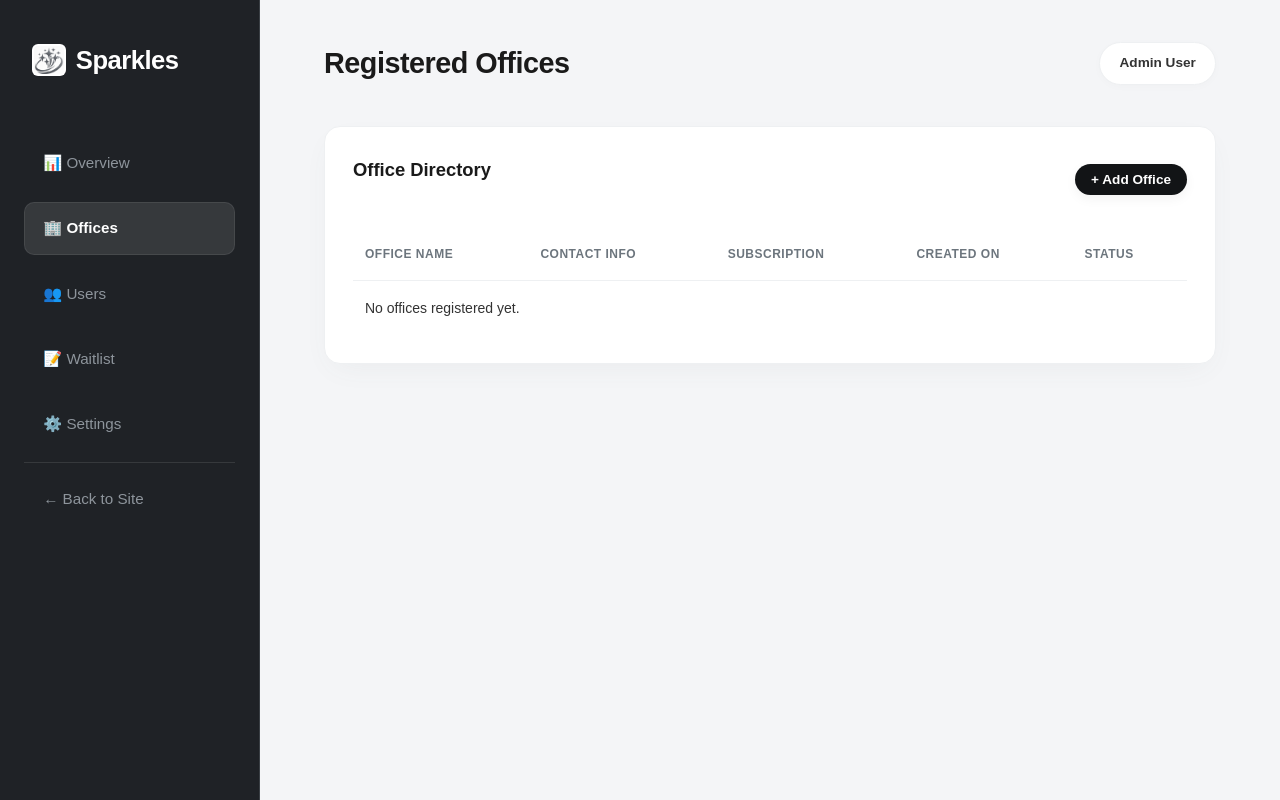
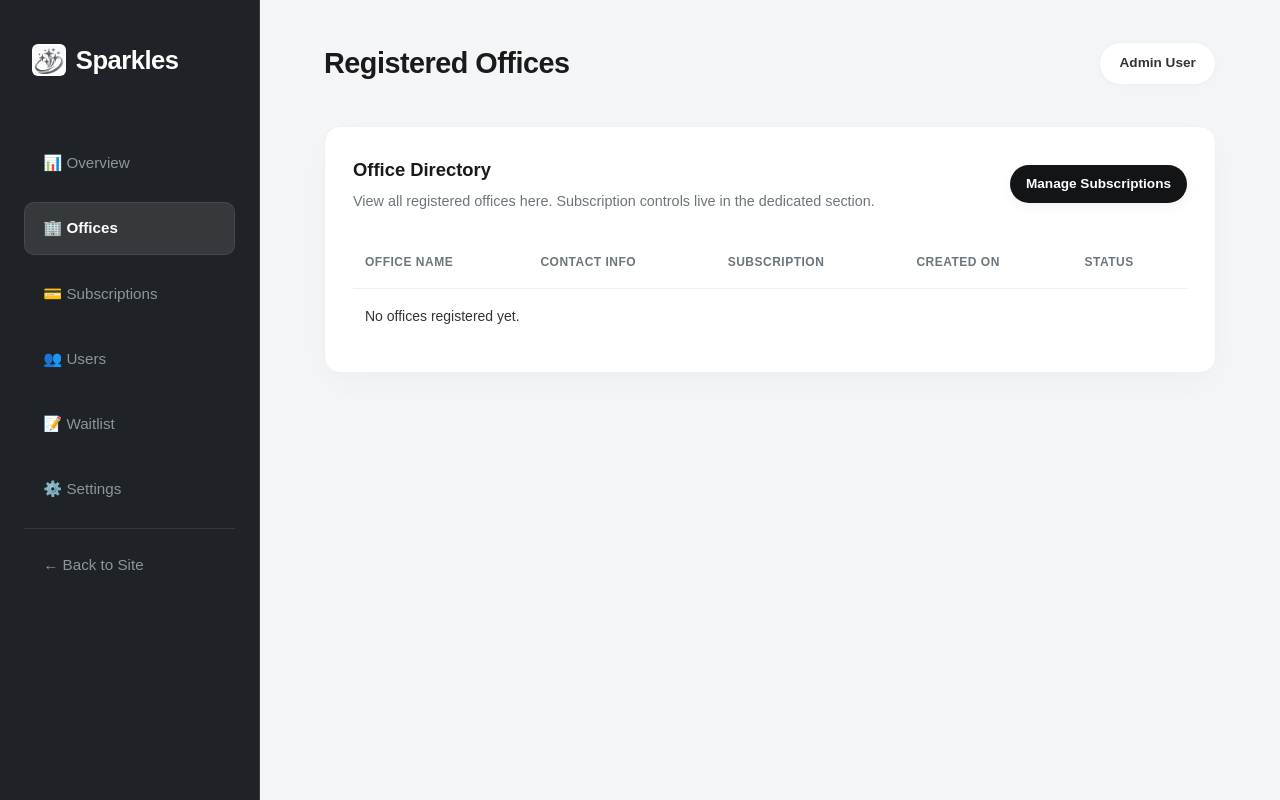
Before and after one commit to DamaMichaelYohanna/sparkles, a Django app: page /dashboard/offices/ in a window 1280 px wide. Run offline with Django 4.2, Linux system fonts and the light colour scheme; a user stored in the database is signed in; data that the repository does not hold is empty.

Commit message:
Add dashboard subscription section

```diff
--- a/laundry_backend/landing/templates/landing/dashboard_base.html
+++ b/laundry_backend/landing/templates/landing/dashboard_base.html
@@ -20,6 +20,7 @@
             <nav class="sidebar-nav">
                 <a href="{% url 'dashboard' %}" class="{% if request.resolver_match.url_name == 'dashboard' %}active{% endif %}">📊 Overview</a>
                 <a href="{% url 'offices_list' %}" class="{% if request.resolver_match.url_name == 'offices_list' %}active{% endif %}">🏢 Offices</a>
+                <a href="{% url 'subscriptions_view' %}" class="{% if request.resolver_match.url_name == 'subscriptions_view' %}active{% endif %}">💳 Subscriptions</a>
                 <a href="{% url 'users_list' %}" class="{% if request.resolver_match.url_name == 'users_list' %}active{% endif %}">👥 Users</a>
                 <a href="{% url 'waitlist_dashboard' %}" class="{% if request.resolver_match.url_name == 'waitlist_dashboard' %}active{% endif %}">📝 Waitlist</a>
                 <a href="{% url 'settings_view' %}" class="{% if request.resolver_match.url_name == 'settings_view' %}active{% endif %}">⚙️ Settings</a>
--- a/laundry_backend/landing/templates/landing/offices.html
+++ b/laundry_backend/landing/templates/landing/offices.html
@@ -6,9 +6,12 @@
 {% block content %}
 <section class="charts-section" style="grid-template-columns: 1fr;">
     <div class="recent-orders-container">
-        <div style="display: flex; justify-content: space-between; align-items: center; margin-bottom: 1.5rem;">
-            <h3>Office Directory</h3>
-            <button class="btn-api" style="padding: 0.5rem 1rem; border: none; font-size: 0.85rem; cursor: pointer;">+ Add Office</button>
+        <div style="display: flex; justify-content: space-between; align-items: center; gap: 1rem; margin-bottom: 1.5rem; flex-wrap: wrap;">
+            <div>
+                <h3 style="margin-bottom: 0.35rem;">Office Directory</h3>
+                <p style="margin: 0; color: var(--grey-500); font-size: 0.9rem;">View all registered offices here. Subscription controls live in the dedicated section.</p>
+            </div>
+            <a href="{% url 'subscriptions_view' %}" class="btn-api" style="padding: 0.5rem 1rem; border: none; font-size: 0.85rem; cursor: pointer; text-decoration: none; display: inline-flex; align-items: center;">Manage Subscriptions</a>
         </div>
 
         <table class="dashboard-table">
--- a/laundry_backend/landing/urls.py
+++ b/laundry_backend/landing/urls.py
@@ -8,6 +8,7 @@ urlpatterns = [
     path('dashboard/', views.dashboard, name='dashboard'),
     path('dashboard/offices/', views.offices_list, name='offices_list'),
     path('dashboard/users/', views.users_list, name='users_list'),
+    path('dashboard/subscriptions/', views.subscriptions_view, name='subscriptions_view'),
     path('dashboard/settings/', views.settings_view, name='settings_view'),
     path('dashboard/waitlist/', views.waitlist_dashboard, name='waitlist_dashboard'),
     path('dashboard/waitlist/<uuid:pk>/toggle/', views.toggle_waitlist_notified, name='toggle_waitlist'),
--- a/laundry_backend/landing/views.py
+++ b/laundry_backend/landing/views.py
@@ -1,5 +1,6 @@
 from django.shortcuts import render, get_object_or_404, redirect
 from django.contrib.auth.decorators import user_passes_test
+from django.contrib import messages
 from django.db.models import Sum, Count
 from offices.models import LaundryOffice, User
 from operations.models import Order
@@ -41,8 +42,41 @@ def dashboard(request):
 @user_passes_test(lambda u: u.is_superuser or u.is_staff)
 def offices_list(request):
     offices = LaundryOffice.objects.all().order_by('-created_at')
-    context = {'offices': offices}
+    context = {
+        'offices': offices,
+    }
     return render(request, 'landing/offices.html', context)
+
+
+@user_passes_test(lambda u: u.is_superuser or u.is_staff)
+def subscriptions_view(request):
+    if request.method == 'POST':
+        office_id = request.POST.get('office_id')
+        subscription_tier = request.POST.get('subscription_tier')
+
+        if office_id and subscription_tier:
+            office = get_object_or_404(LaundryOffice, pk=office_id)
+            valid_tiers = {choice for choice, _ in LaundryOffice.SUBSCRIPTION_TIERS}
+
+            if subscription_tier in valid_tiers:
+                office.subscription_tier = subscription_tier
+                office.save(update_fields=['subscription_tier', 'updated_at'])
+                messages.success(request, f"Updated {office.name} to {office.get_subscription_tier_display()} subscription.")
+            else:
+                messages.error(request, 'Invalid subscription tier selected.')
+
+    offices = LaundryOffice.objects.all().order_by('-created_at')
+    tier_counts = {
+        tier: offices.filter(subscription_tier=tier).count()
+        for tier, _ in LaundryOffice.SUBSCRIPTION_TIERS
+    }
+    context = {
+        'offices': offices,
+        'subscription_tiers': LaundryOffice.SUBSCRIPTION_TIERS,
+        'tier_counts': tier_counts,
+        'total_subscriptions': offices.count(),
+    }
+    return render(request, 'landing/subscriptions.html', context)
 
 @user_passes_test(lambda u: u.is_superuser or u.is_staff)
 def users_list(request):
```
Also changed, not shown: laundry_backend/landing/templates/landing/subscriptions.html (added, +87 -0 lines).
